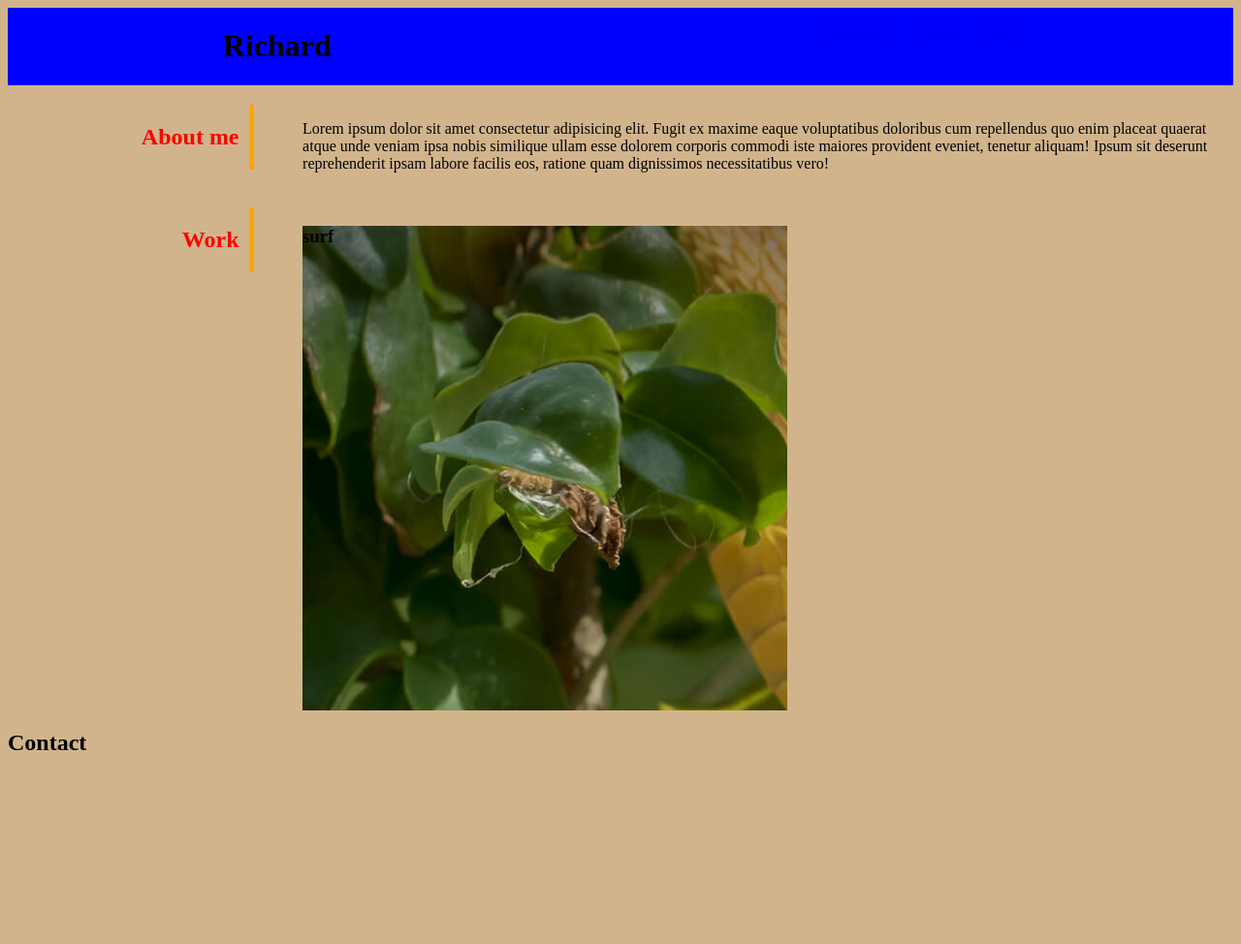
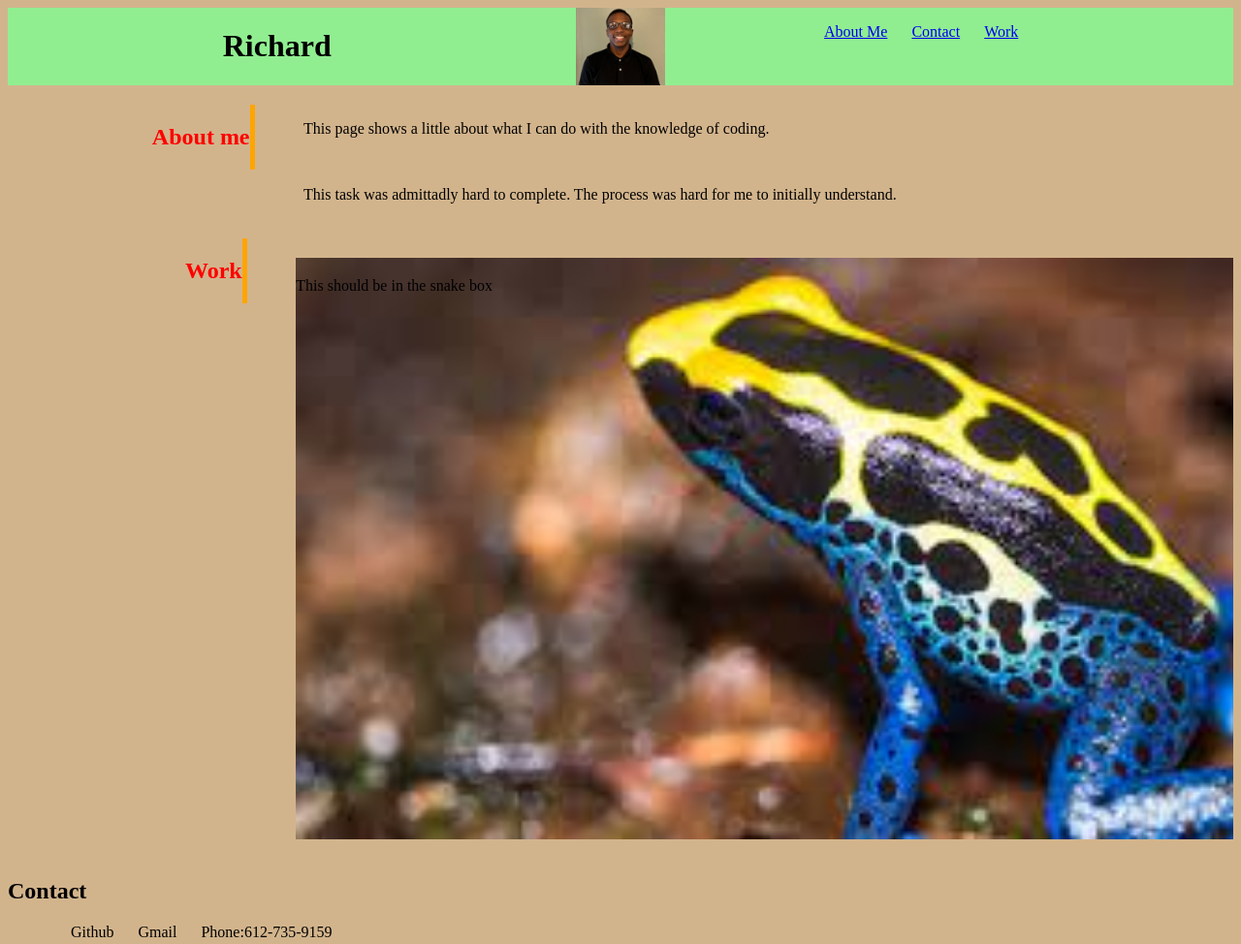
Before and after one commit to HTML-No0b/crispy-portfolio, a plain HTML site: page index.html in a window 1280 px wide. Shown: the whole page at 97% size. Before the commit the page ends 800 px from the top, so only its background shows below. Drawn offline with Linux system fonts and the light colour scheme.

Commit message:
breakthrough edits

```diff
--- a/assets/style.css
+++ b/assets/style.css
@@ -6,7 +6,11 @@ body {
 header {
     display: flex;
     justify-content: space-around;
-background-color: blue;
+    background-image: url(./HeadPic.jpg);
+    background-repeat: no-repeat;
+    background-position: center;
+    background-size:contain ;
+    background-color: lightgreen;
 }
 
 
@@ -15,10 +19,11 @@ ul {
     display: flex;
 }
 
-ul li {
+ ul li {
     list-style-type: none;
     justify-content: space-around;
     margin-left: 25px;
+    color: black;
 }
 .me {
     display: flex;
@@ -42,21 +47,60 @@ section {
     justify-content: flex-end;
 }
 
+.work-container {
+    display: flex;
+    height: 100%;
+    border-right:5px orange solid ;
+    flex: 1 1 20%;
+    color: red;
+    justify-content: flex-end;
+}
+
+#section-container {
+    position: relative;
+    flex: 1 1 80%;
+    background-image: url(./download.jpg);
+    margin-left: 4%;
+    height: 600px;
+    width: 600px;
+    background-repeat: no-repeat;
+    background-size: cover;
+}
 
 .section-container {
-    flex: 3 3 80%;
-    background-color: tan;
+    position: relative;
+    flex: 6 4 80%;
     justify-content: flex-end;
     margin-left: 4%;
-}
-
-#surf-image {
-    background-image: url("./animals_hero_snakes.jpg");
-    height: 500px;
-    width: 500px    ;
+    background-repeat: no-repeat;
 
 }
+.container {
+    position:absolute;
+    text-align: center;
+    color: white;
+}
+.Top-right {
+    position: absolute;
+    bottom: 8px;
+    left: 16px;
+    font-size: 18px;
+    border-style:dashed
+}
+/* #surf-image {
+    background-image: url("./World-Snake-Day-640x514.jpg");
+    background-position: center;
+    background-repeat: no-repeat;
+    height: 650px;
+    width: 650px;
+    object-fit: center;
+} */
 
-h2{
+/* h2{
+    opacity: 1;
     margin-right: 10px;
-}
+} */
+/* @media screen and (min-width:400px) {
+    body
+
+} */
--- a/index.html
+++ b/index.html
@@ -5,7 +5,7 @@
     <meta http-equiv="X-UA-Compatible" content="IE=edge">
     <meta name="viewport" content="width=device-width, initial-scale=1.0">
     <link rel="stylesheet" href="./assets/style.css">
-    <title>Crispiest Portfolio😗</title>
+    <title>Crispiest Portfolio😅 </title>
 </head>
 <body>
     <header>
@@ -23,25 +23,35 @@
             <h2>About me</h2>
         </div>
         <div class="section-container">
-            <p>Lorem ipsum dolor sit amet consectetur adipisicing elit. Fugit ex maxime eaque voluptatibus doloribus cum repellendus quo enim placeat quaerat atque unde veniam ipsa nobis similique ullam esse dolorem corporis commodi iste maiores provident eveniet, tenetur aliquam! Ipsum sit deserunt reprehenderit ipsam labore facilis eos, ratione quam dignissimos necessitatibus vero!</p>
+        <div>
+            <!-- <img src="./assets/download.jpg" alt="frog"> -->
+                <p>This page shows a little about what I can do with the knowledge of coding.</p>
+                <br>
+                <p>This task was admittadly hard to complete. The process was hard for me to initially understand.</p>
         </div>
+
+</div>
     </section>
 
     <section>
-        <div class="header-container">
+        <div class="work-container">
             <h2>Work</h2>
         </div>
-        <div class="section-container">
-            <div id="surf-image">
-               <div>
-                <p><h3>surf</h3></p>
-               </div>
-            </div>
+        <section id="section-container">
+<section>
+                <div class="Top right">This should be in the snake box</div>
+
+</section>
+</section>
         </div>
     </section>
     <footer>
         <h2>Contact</h2>
-
+        <ul>
+            <li>Github</li>
+            <li>Gmail</li>
+            <li>Phone:612-735-9159</li>
+        </ul>
     </footer>
 </body>
 </html>
```
Also changed, not shown: assets/Frog1.jpg (added), assets/Ghoul.jpg (added), assets/HeadPic.jpg (added).
